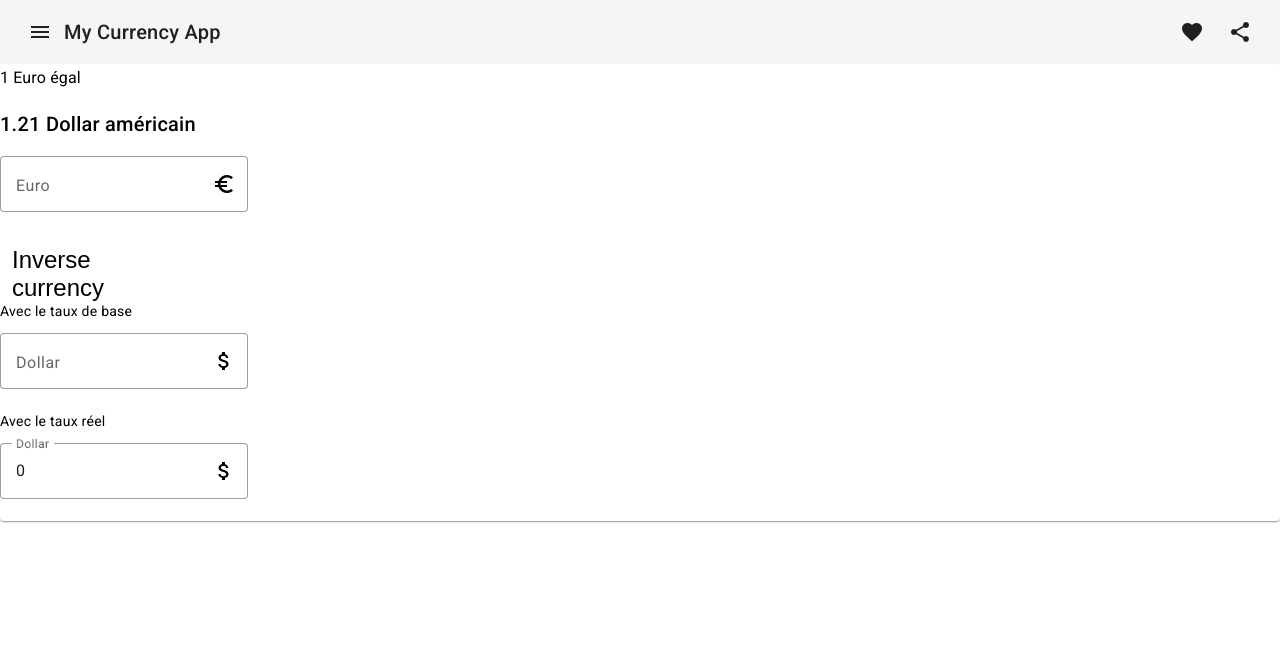
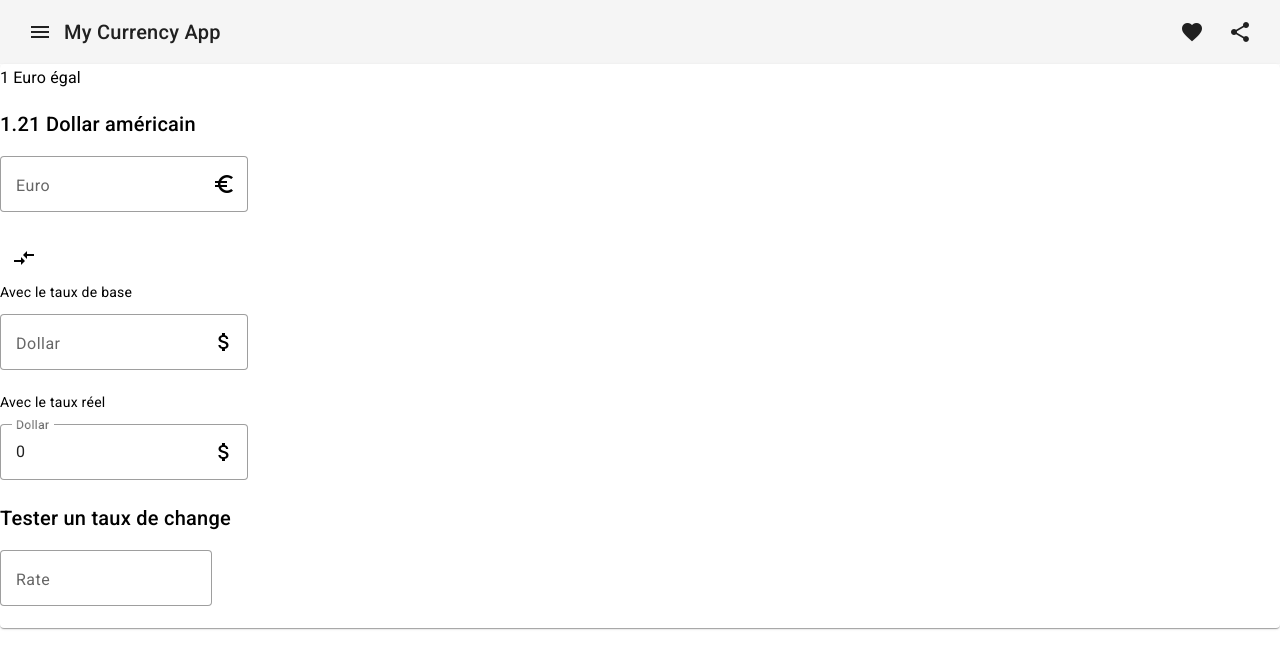
Before and after one commit to Phuki/cacib, an Angular app in the folder cacib/: page / in a window 1280 px wide. Shown: the top 668 px of the page. Built offline with nearby package versions, Linux system fonts and the light colour scheme.

Commit message:
feat(currency): input for 6 done

```diff
--- a/cacib/src/app/exchange-rate/exchange-rate.component.html
+++ b/cacib/src/app/exchange-rate/exchange-rate.component.html
@@ -7,29 +7,39 @@
       <div class="currency-form">
         <form [formGroup]="currencyForm">
           <mat-form-field appearance="outline">
-            <mat-label>Euro</mat-label>
-            <input matInput placeholder="euro" formControlName="initialValue">
-            <mat-icon matSuffix>euro_symbol</mat-icon>
+            <mat-label>{{isEuro ? 'Euro' : 'Dollar'}}</mat-label>
+            <input matInput placeholder="{{isEuro ? 'Euro' : 'Dollar'}}" formControlName="initialValue">
+            <mat-icon matSuffix>{{isEuro ? 'euro_symbol' : 'attach_money'}}</mat-icon>
           </mat-form-field>
 
           <div class="reverse-button">
             <button mat-icon-button (click)="changeCurrency()">
-              Inverse currency
+              <mat-icon>compare_arrows</mat-icon>
             </button>
           </div>
 
           <p>Avec le taux de base</p>
           <mat-form-field appearance="outline">
-            <mat-label>Dollar</mat-label>
-            <input matInput placeholder="euro" formControlName="basedRate" >
-            <mat-icon matSuffix>attach_money</mat-icon>
+            <mat-label>{{isEuro ? 'Dollar' : 'Euro'}}</mat-label>
+            <input matInput placeholder="{{isEuro ? 'Euro' : 'Dollar'}}" formControlName="basedRate" >
+            <mat-icon matSuffix>{{isEuro ? 'attach_money' : 'euro_symbol'}}</mat-icon>
           </mat-form-field>
 
           <p>Avec le taux réel</p>
           <mat-form-field appearance="outline">
-            <mat-label>Dollar</mat-label>
-            <input matInput placeholder="Dollar" formControlName="actualRate">
-            <mat-icon matSuffix>attach_money</mat-icon>
+            <mat-label>{{isEuro ? 'Dollar' : 'Euro'}}</mat-label>
+            <input matInput placeholder="{{isEuro ? 'Euro' : 'Dollar'}}" formControlName="actualRate">
+            <mat-icon matSuffix>{{isEuro ? 'attach_money' : 'euro_symbol'}}</mat-icon>
+          </mat-form-field>
+        </form>
+      </div>
+
+      <div class="rate-form">
+        <h2>Tester un taux de change</h2>
+        <form [formGroup]="rateForm">
+          <mat-form-field appearance="outline">
+            <mat-label>Rate</mat-label>
+            <input matInput formControlName="rate">
           </mat-form-field>
         </form>
       </div>
--- a/cacib/src/app/exchange-rate/exchange-rate.component.ts
+++ b/cacib/src/app/exchange-rate/exchange-rate.component.ts
@@ -39,7 +39,13 @@ export class ExchangeRateComponent implements OnInit {
     basedRate: new FormControl(null),
     actualRate: new FormControl(null)
   });
+  rateForm = new FormGroup<{
+    rate: FormControl<number | null>
+  }>({
+    rate: new FormControl(null)
+  })
   isEuro = true;
+  isNewRate = false;
 
   ngOnInit() {
     setInterval(() => {
@@ -59,6 +65,16 @@ export class ExchangeRateComponent implements OnInit {
         }
       }
     })
+
+    this.rateForm.get('rate')?.valueChanges.subscribe(rate => {
+      if (rate) {
+        if (rate > (this.rate() + this.rate() * 0.02) || rate < (this.rate() - this.rate() * 0.02)) {
+          this.isNewRate = false;
+        } else {
+          this.isNewRate = true;
+        }
+      }
+    });
   }
 
   euroToDollarBase(euroValue: number) {
```
